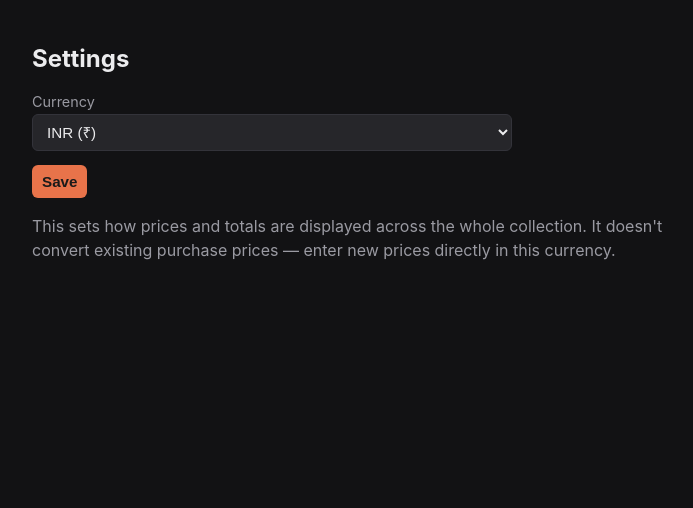
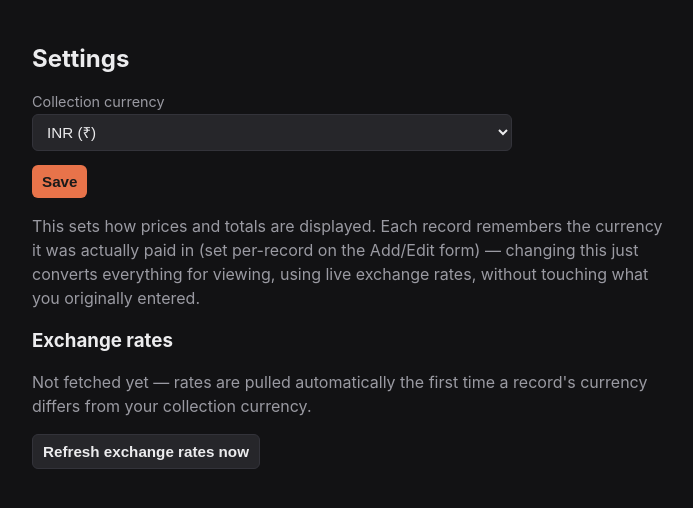
Before and after one commit to avinxxsh/vinyl-tracker, a FastAPI app: page /settings in a window 1280 px wide. Shown: the part 50-558 px from the top of the page, without its empty margins (92-785 px from the left). Run offline with FastAPI, Linux system fonts and the light colour scheme.

Commit message:
Add live currency conversion
Each record now stores the currency it was actually paid in
(price_currency), separate from the collection-wide display currency
in Settings. Totals, card prices, and the stats breakdown convert
every record into the display currency using daily exchange rates
from open.er-api.com, cached for 12 hours.

A collection in a single currency never hits the network, since
conversion is skipped whenever a record's currency already matches
the display currency. Settings shows when rates were last fetched
and has a manual refresh button; an existing vinyl.db is migrated to
backfill price_currency on old rows from the prior display-currency
setting.

Co-Authored-By: Claude Sonnet 5 <noreply@anthropic.com>

```diff
--- a/app/database.py
+++ b/app/database.py
@@ -17,4 +17,16 @@ def migrate(engine):
         cols = {row[1] for row in conn.exec_driver_sql("PRAGMA table_info(records)").fetchall()}
         if "status" not in cols:
             conn.exec_driver_sql("ALTER TABLE records ADD COLUMN status TEXT NOT NULL DEFAULT 'owned'")
+        if "price_currency" not in cols:
+            conn.exec_driver_sql("ALTER TABLE records ADD COLUMN price_currency TEXT")
+            # Existing prices were entered under whatever the display currency
+            # was set to at the time, so that's the best guess for what they're in.
+            row = conn.exec_driver_sql(
+                "SELECT value FROM settings WHERE key = 'currency'"
+            ).fetchone()
+            default_currency = row[0] if row and row[0] else "INR"
+            conn.exec_driver_sql(
+                "UPDATE records SET price_currency = ? WHERE price_currency IS NULL",
+                (default_currency,),
+            )
         conn.commit()
--- a/app/main.py
+++ b/app/main.py
@@ -11,7 +11,7 @@ from fastapi.templating import Jinja2Templates
 from sqlalchemy import or_
 from sqlalchemy.orm import Session
 
-from app import csv_import, discogs, models, settings
+from app import csv_import, discogs, exchange_rates, models, settings
 from app.database import Base, SessionLocal, engine, migrate
 
 Base.metadata.create_all(bind=engine)
@@ -65,9 +65,12 @@ def to_float(value: str) -> float | None:
 
 def record_from_form(
     artist, title, label, genre, pressing_year, condition,
-    sleeve_condition, purchase_price, discogs_release_id, notes,
-    cover_url, status,
+    sleeve_condition, purchase_price, price_currency, discogs_release_id, notes,
+    cover_url, status, fallback_currency,
 ) -> dict:
+    code = price_currency.strip()
+    if code not in settings.CURRENCIES:
+        code = fallback_currency
     return {
         "artist": artist.strip(),
         "title": title.strip(),
@@ -77,11 +80,38 @@ def record_from_form(
         "condition": condition.strip() or None,
         "sleeve_condition": sleeve_condition.strip() or None,
         "purchase_price": to_float(purchase_price),
+        "price_currency": code,
         "discogs_release_id": to_int(discogs_release_id),
         "notes": notes.strip() or None,
         "cover_url": cover_url.strip() or None,
         "status": "wanted" if status.strip() == "wanted" else "owned",
     }
+
+
+def attach_converted_prices(records, display_currency: str, db: Session):
+    """Convert each record's purchase_price (in whatever currency it was
+    actually paid in) into the display currency, setting a non-persisted
+    `display_price` attribute. Only hits the exchange-rate API if at least
+    one record's currency actually differs from the display currency."""
+    needs_rates = any(
+        r.purchase_price is not None and (r.price_currency or display_currency) != display_currency
+        for r in records
+    )
+    rates = exchange_rates.get_rates(db) if needs_rates else {}
+
+    total = 0.0
+    unconverted = 0
+    for r in records:
+        converted = exchange_rates.convert(
+            r.purchase_price, r.price_currency or display_currency, display_currency, rates
+        )
+        r.display_price = converted
+        if r.purchase_price is not None:
+            if converted is None:
+                unconverted += 1
+            else:
+                total += converted
+    return total, unconverted
 
 
 @app.get("/")
@@ -108,7 +138,8 @@ def index(
     order_clause, _ = SORT_OPTIONS.get(sort, SORT_OPTIONS["artist"])
     records = query.order_by(order_clause).all()
 
-    total_value = sum(r.purchase_price or 0 for r in records)
+    display_currency = settings.get_currency(db)
+    total_value, unconverted = attach_converted_prices(records, display_currency, db)
 
     genres = [
         g[0]
@@ -128,6 +159,7 @@ def index(
         records=records, q=q, genre=genre, sort=sort,
         sort_options=SORT_OPTIONS, genres=genres,
         total_value=total_value, count=len(records),
+        unconverted=unconverted, currencies=settings.CURRENCIES,
     )
 
 
@@ -151,7 +183,8 @@ def wishlist(request: Request, q: str = "", db: Session = Depends(get_db)):
 def stats(request: Request, db: Session = Depends(get_db)):
     records = db.query(models.Record).filter(models.Record.status == "owned").all()
     count = len(records)
-    total_value = sum(r.purchase_price or 0 for r in records)
+    display_currency = settings.get_currency(db)
+    total_value, unconverted = attach_converted_prices(records, display_currency, db)
     avg_price = total_value / count if count else 0
 
     by_genre: dict[str, dict] = {}
@@ -159,7 +192,8 @@ def stats(request: Request, db: Session = Depends(get_db)):
         g = r.genre or "Unknown"
         entry = by_genre.setdefault(g, {"count": 0, "value": 0.0})
         entry["count"] += 1
-        entry["value"] += r.purchase_price or 0
+        if r.display_price is not None:
+            entry["value"] += r.display_price
     by_genre = dict(sorted(by_genre.items(), key=lambda kv: kv[1]["value"], reverse=True))
 
     missing_covers = sum(1 for r in records if r.discogs_release_id and not r.cover_url)
@@ -167,13 +201,16 @@ def stats(request: Request, db: Session = Depends(get_db)):
     return render(
         "stats.html", request, db,
         count=count, total_value=total_value, avg_price=avg_price,
-        by_genre=by_genre, missing_covers=missing_covers,
+        by_genre=by_genre, missing_covers=missing_covers, unconverted=unconverted,
     )
 
 
 @app.get("/settings")
 def settings_form(request: Request, db: Session = Depends(get_db)):
-    return render("settings.html", request, db, currencies=settings.CURRENCIES)
+    return render(
+        "settings.html", request, db,
+        currencies=settings.CURRENCIES, rates_updated=exchange_rates.last_updated(db),
+    )
 
 
 @app.post("/settings")
@@ -182,12 +219,19 @@ def update_settings(currency: str = Form(...), db: Session = Depends(get_db)):
     return RedirectResponse("/settings?saved=1", status_code=303)
 
 
+@app.post("/settings/refresh-rates")
+def refresh_rates(db: Session = Depends(get_db)):
+    exchange_rates.get_rates(db, force=True)
+    return RedirectResponse("/settings?rates_refreshed=1", status_code=303)
+
+
 @app.get("/records/new")
 def new_record_form(request: Request, status: str = "owned", db: Session = Depends(get_db)):
     default_status = "wanted" if status == "wanted" else "owned"
     return render(
         "record_form.html", request, db,
         record=None, action="/records", default_status=default_status,
+        currencies=settings.CURRENCIES,
     )
 
 
@@ -201,6 +245,7 @@ def create_record(
     condition: str = Form(""),
     sleeve_condition: str = Form(""),
     purchase_price: str = Form(""),
+    price_currency: str = Form(""),
     discogs_release_id: str = Form(""),
     notes: str = Form(""),
     cover_url: str = Form(""),
@@ -209,8 +254,8 @@ def create_record(
 ):
     data = record_from_form(
         artist, title, label, genre, pressing_year, condition,
-        sleeve_condition, purchase_price, discogs_release_id, notes,
-        cover_url, status,
+        sleeve_condition, purchase_price, price_currency, discogs_release_id, notes,
+        cover_url, status, settings.get_currency(db),
     )
     db.add(models.Record(**data))
     db.commit()
@@ -224,6 +269,7 @@ def edit_record_form(record_id: int, request: Request, db: Session = Depends(get
         "record_form.html", request, db,
         record=record, action=f"/records/{record_id}/update",
         default_status=record.status if record else "owned",
+        currencies=settings.CURRENCIES,
     )
 
 
@@ -238,6 +284,7 @@ def update_record(
     condition: str = Form(""),
     sleeve_condition: str = Form(""),
     purchase_price: str = Form(""),
+    price_currency: str = Form(""),
     discogs_release_id: str = Form(""),
     notes: str = Form(""),
     cover_url: str = Form(""),
@@ -247,8 +294,8 @@ def update_record(
     record = db.get(models.Record, record_id)
     data = record_from_form(
         artist, title, label, genre, pressing_year, condition,
-        sleeve_condition, purchase_price, discogs_release_id, notes,
-        cover_url, status,
+        sleeve_condition, purchase_price, price_currency, discogs_release_id, notes,
+        cover_url, status, settings.get_currency(db),
     )
     for key, value in data.items():
         setattr(record, key, value)
--- a/app/models.py
+++ b/app/models.py
@@ -16,6 +16,7 @@ class Record(Base):
     condition = Column(String, nullable=True)
     sleeve_condition = Column(String, nullable=True)
     purchase_price = Column(Float, nullable=True)
+    price_currency = Column(String, nullable=True)
     discogs_release_id = Column(Integer, nullable=True, index=True)
     cover_url = Column(String, nullable=True)
     notes = Column(String, nullable=True)
--- a/static/style.css
+++ b/static/style.css
@@ -103,6 +103,12 @@ button.link-button.danger { color: #e05b5b; }
   border-radius: 6px;
   margin-bottom: 16px;
 }
+.flash.warn {
+  background: #3a2f20;
+  border-color: #5c4a2e;
+  color: #e3c7b7;
+}
+.flash a { color: inherit; text-decoration: underline; }
 
 .grid {
   display: grid;
@@ -140,6 +146,7 @@ button.link-button.danger { color: #e05b5b; }
   font-size: 0.75rem;
 }
 .price { font-weight: 700; margin: 6px 0; }
+.price-original { font-weight: 400; font-size: 0.75rem; color: var(--text-dim); display: block; }
 .card-actions { display: flex; gap: 12px; margin-top: 4px; font-size: 0.85rem; }
 
 .empty { color: var(--text-dim); grid-column: 1 / -1; }
@@ -157,6 +164,10 @@ button.link-button.danger { color: #e05b5b; }
   font-size: 0.9rem;
   color: var(--text-dim);
 }
+.price-row { display: flex; gap: 8px; }
+.price-row input { flex: 1; }
+.price-row select { width: 90px; }
+.hint { font-size: 0.75rem; color: var(--text-dim); font-weight: 400; }
 .form-actions { display: flex; gap: 12px; align-items: center; }
 
 .help { color: var(--text-dim); max-width: 640px; line-height: 1.5; }
--- a/templates/settings.html
+++ b/templates/settings.html
@@ -6,9 +6,12 @@
   {% if request.query_params.get('saved') %}
     <p class="flash">Saved.</p>
   {% endif %}
+  {% if request.query_params.get('rates_refreshed') %}
+    <p class="flash">Exchange rates refreshed.</p>
+  {% endif %}
 
   <form method="post" action="/settings" class="record-form">
-    <label>Currency
+    <label>Collection currency
       <select name="currency">
         {% for code, symbol in currencies.items() %}
           <option value="{{ code }}" {% if code == currency_code %}selected{% endif %}>{{ code }} ({{ symbol }})</option>
@@ -21,7 +24,22 @@
   </form>
 
   <p class="help">
-    This sets how prices and totals are displayed across the whole collection.
-    It doesn't convert existing purchase prices &mdash; enter new prices directly in this currency.
+    This sets how prices and totals are displayed. Each record remembers the currency it was actually
+    paid in (set per-record on the Add/Edit form) &mdash; changing this just converts everything for
+    viewing, using live exchange rates, without touching what you originally entered.
   </p>
+
+  <h3>Exchange rates</h3>
+  <p class="help">
+    {% if rates_updated %}
+      Last updated {{ rates_updated.strftime('%Y-%m-%d %H:%M UTC') }}. Rates refresh automatically every 12 hours
+      whenever a conversion is needed.
+    {% else %}
+      Not fetched yet &mdash; rates are pulled automatically the first time a record's currency differs
+      from your collection currency.
+    {% endif %}
+  </p>
+  <form method="post" action="/settings/refresh-rates">
+    <button type="submit" class="secondary">Refresh exchange rates now</button>
+  </form>
 {% endblock %}
--- a/templates/stats.html
+++ b/templates/stats.html
@@ -2,6 +2,11 @@
 {% block title %}Stats &middot; Vinyl Tracker{% endblock %}
 {% block content %}
   <h2>Collection Value</h2>
+
+  {% if unconverted %}
+    <p class="flash warn">{{ unconverted }} record{{ 's' if unconverted != 1 else '' }} excluded from these totals &mdash; exchange rate unavailable for that currency. Try <a href="/settings">refreshing rates</a>.</p>
+  {% endif %}
+
   <div class="stats-grid">
     <div class="stat-card">
       <span class="stat-value">{{ count }}</span>
```
Also changed, not shown: app/exchange_rates.py (added, +89 -0 lines), templates/index.html (+15 -1 lines), templates/record_form.html (+10 -2 lines), README.md.
